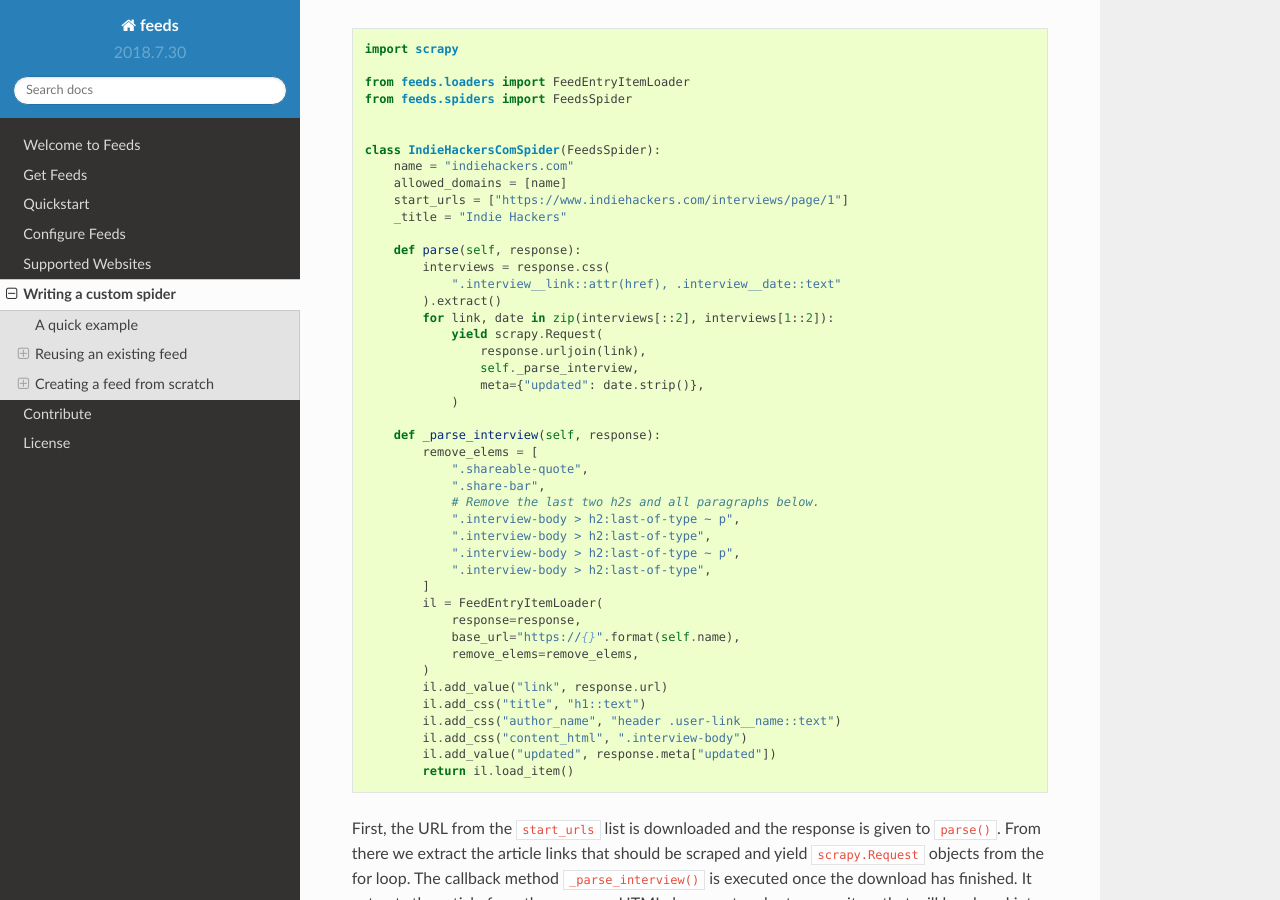
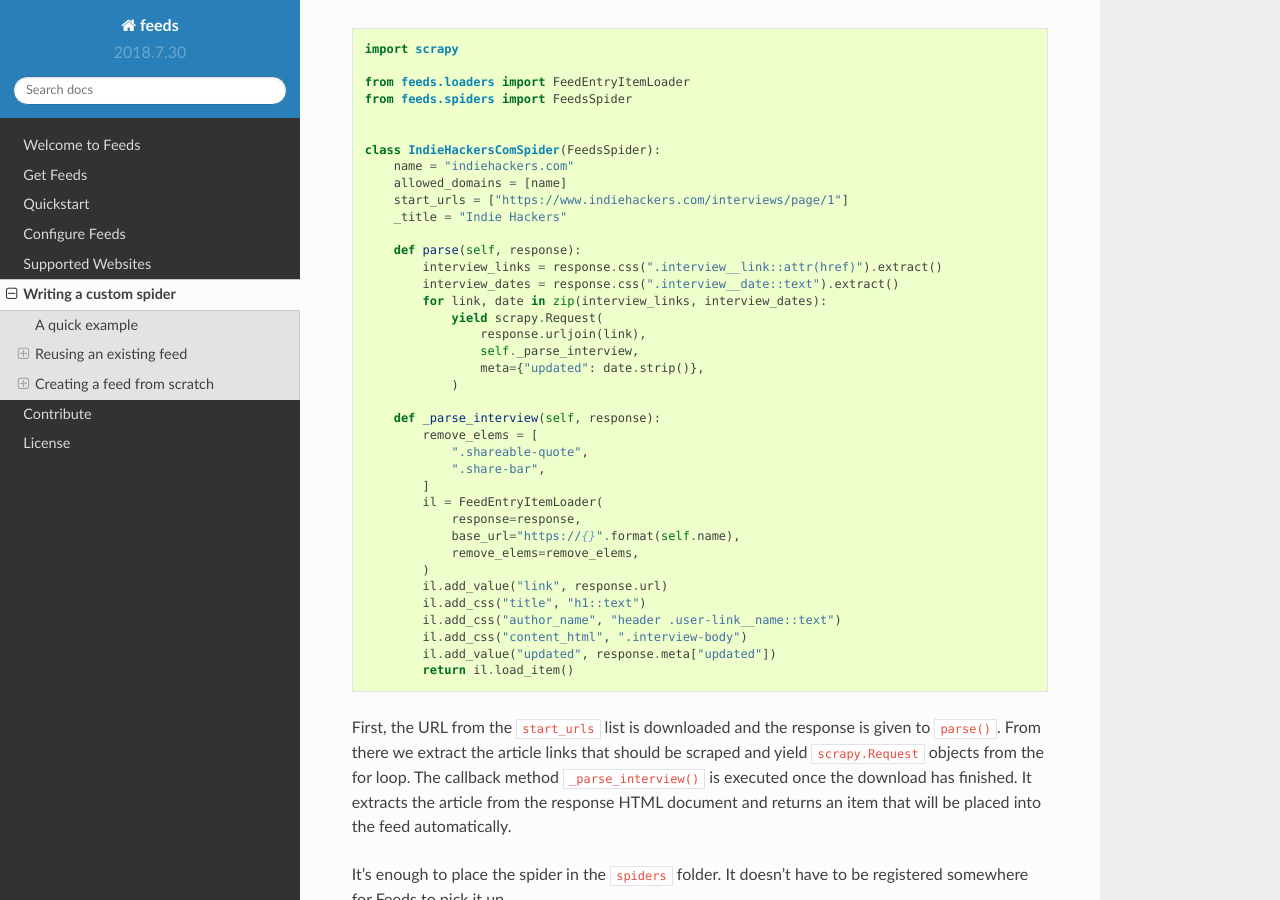
Before and after one commit to PyFeeds/PyFeeds, a Sphinx documentation site: the page built from docs/development.rst, in a window 1280 px wide and 900 px high, scrolled down 308 px. Built offline with Sphinx 7.4.7 and the Read the Docs theme 2.0.0, drawn with Linux system fonts in a browser that asks for light colours.

Commit message:
Further simplify indiehackers.com spider in the docs.

```diff
--- a/docs/development.rst
+++ b/docs/development.rst
@@ -25,10 +25,9 @@
         _title = "Indie Hackers"
 
         def parse(self, response):
-            interviews = response.css(
-                ".interview__link::attr(href), .interview__date::text"
-            ).extract()
-            for link, date in zip(interviews[::2], interviews[1::2]):
+            interview_links = response.css(".interview__link::attr(href)").extract()
+            interview_dates = response.css(".interview__date::text").extract()
+            for link, date in zip(interview_links, interview_dates):
                 yield scrapy.Request(
                     response.urljoin(link),
                     self._parse_interview,
@@ -39,11 +38,6 @@
             remove_elems = [
                 ".shareable-quote",
                 ".share-bar",
-                # Remove the last two h2s and all paragraphs below.
-                ".interview-body > h2:last-of-type ~ p",
-                ".interview-body > h2:last-of-type",
-                ".interview-body > h2:last-of-type ~ p",
-                ".interview-body > h2:last-of-type",
             ]
             il = FeedEntryItemLoader(
                 response=response,
```
